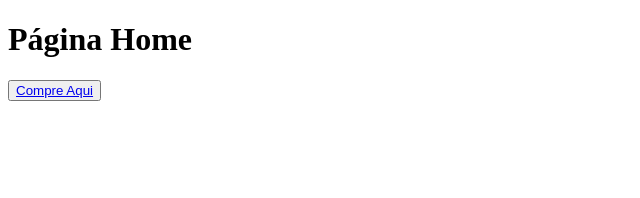
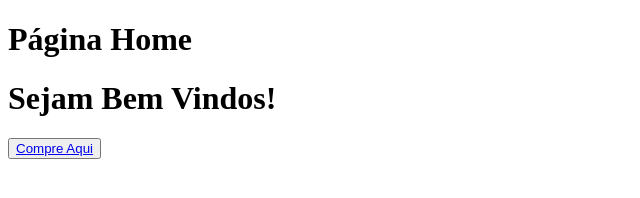
Before and after one commit to glauciaignacio/proj_vendas, a plain HTML site: page index.html in a window 1280 px wide. Shown: the whole page, without its empty margins (0-640 px from the left). Drawn offline with Linux system fonts and the light colour scheme.

Commit message:
Bem Vindos

```diff
--- a/index.html
+++ b/index.html
@@ -7,6 +7,7 @@
 </head>
 <body>
     <h1>Página Home</h1>
+    <h1>Sejam Bem Vindos!</h1>
     <button><a href="vendas.html">Compre Aqui</a></button>
     <br>
 </body>
```
